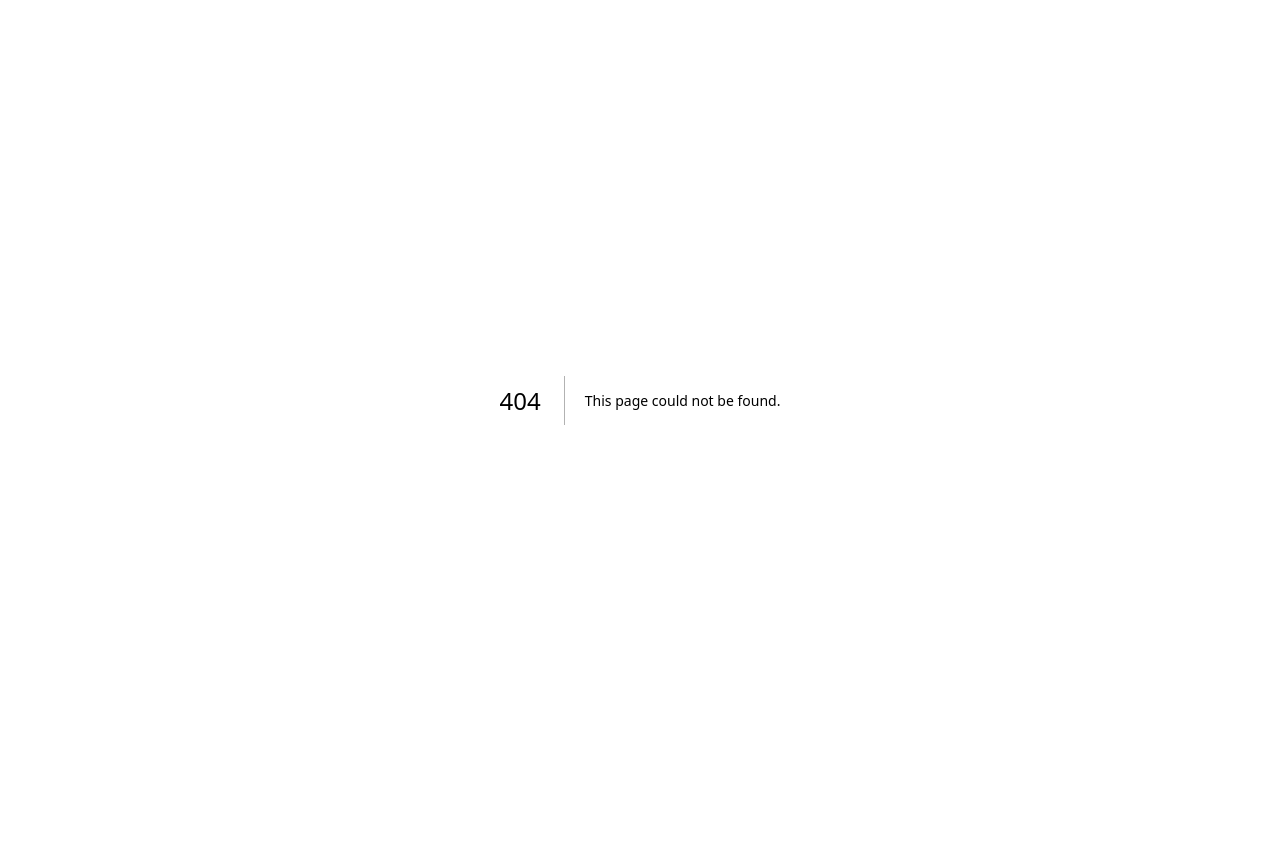
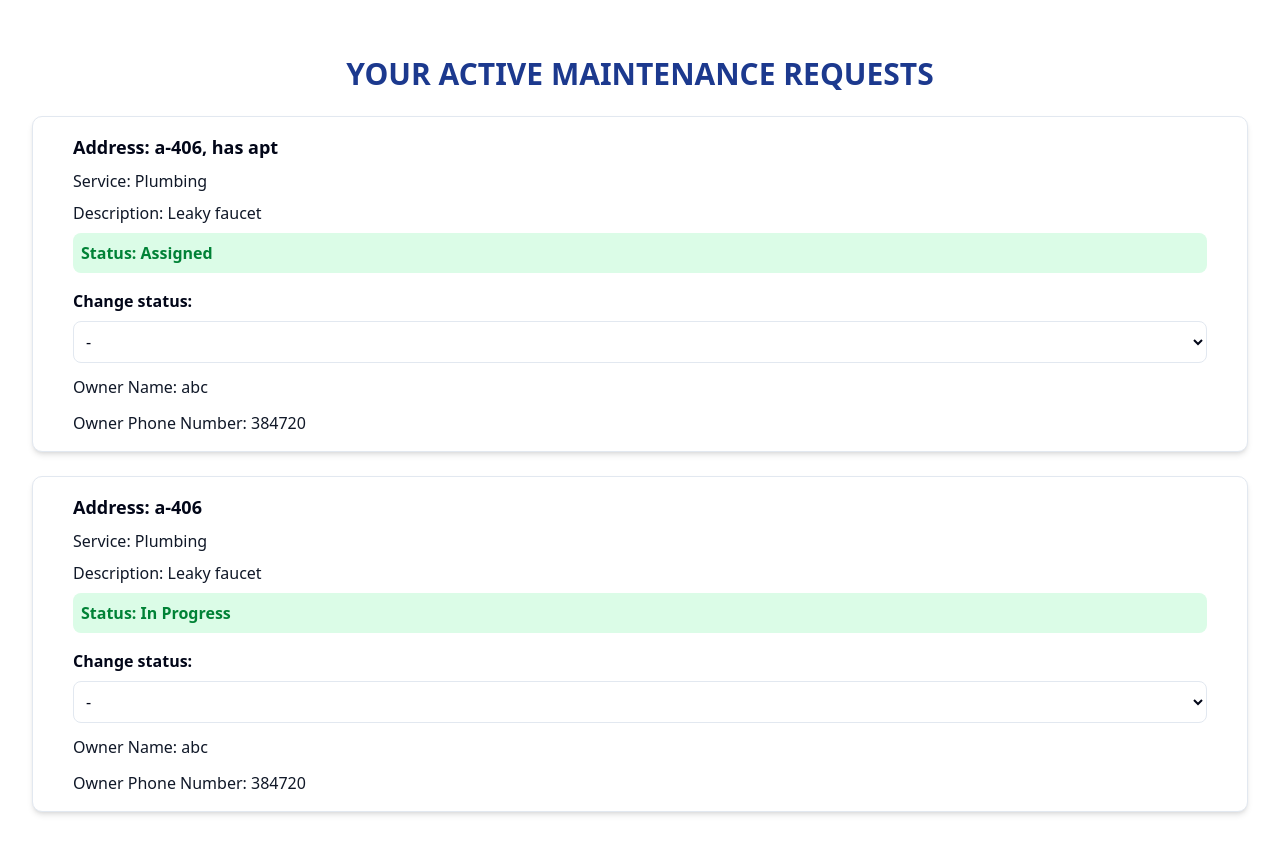
Before and after one commit to aashritha-kr/Rent-right, a Next.js app in the folder rent_right/: page /staff/currentRequests in a window 1280 px wide. Before the commit this address had no page. Before the commit the page ends 800 px from the top, so only its background shows below. Built offline with nearby package versions, Linux system fonts and the light colour scheme.

Commit message:
added active requests for staff

```diff
--- /dev/null
+++ b/rent_right/src/app/staff/currentRequests/page.tsx
@@ -0,0 +1,78 @@
+"use client";
+
+import { Card, CardContent, CardTitle } from "@/components/ui/card";
+import React, { useState } from "react";
+import { Button } from "@/components/ui/button";
+
+export default function YourRequestsPage() {
+  const [status, setStatus] = useState<{ [propertyIndex: number]: string }>({});
+
+  const currentRequests = [
+    {
+      address: "a-406, has apt",
+      type: "Apartment",
+      Ownername: "abc",
+      Ownernumber: "384720",
+      Status: "Assigned",
+      maintenance_id: "123",
+      Service: "Plumbing",
+      Description: "Leaky faucet",
+    },
+    {
+      address: "a-406",
+      type: "Villa",
+      Ownername: "abc",
+      Ownernumber: "384720",
+      Status: "In Progress",
+      maintenance_id: "124",
+      Service: "Plumbing",
+      Description: "Leaky faucet",
+    },
+  ];
+
+  const handleChange = (e: React.ChangeEvent<HTMLSelectElement>, propertyIndex: number) => {
+    setStatus((prev) => ({
+      ...prev,
+      [propertyIndex]: e.target.value,
+    }));
+  };
+
+  return (
+    <div className="p-8">
+      <h1 className="text-3xl font-bold text-blue-900 text-center p-6">
+        YOUR ACTIVE MAINTENANCE REQUESTS
+      </h1>
+
+      <div className="flex flex-col gap-6">
+        {currentRequests.map((request, index) => (
+          <Card key={index} className="p-4 shadow-md rounded-lg">
+            <CardContent>
+              <CardTitle className="text-lg">Address: {request.address}</CardTitle>
+              <p className="text-gray-900 my-2">Service: {request.Service}</p>
+              <p className="text-gray-900 mb-2">Description: {request.Description}</p>
+              <p className="text-green-700 font-semibold bg-green-100 p-2 rounded-md">
+                Status: {status[index] || request.Status}
+              </p>
+              <div className="mt-4">
+                <label className="font-semibold">Change status:</label>
+                <select
+                  value={status[index]}
+                  onChange={(e) => handleChange(e, index)}
+                  className="p-2 border rounded-md w-full mt-2"
+                >
+                  <option value="">-</option>
+                  <option value="Assigned">Assigned</option>
+                  <option value="In Progress">In Progress </option>
+                  <option value="Resolved">Resolved</option>
+
+                </select>
+              </div >
+              <p className="text-gray-900 my-3">Owner Name: {request.Ownername}</p>
+              <p className="text-gray-900">Owner Phone Number: {request.Ownernumber}</p>
+            </CardContent>
+          </Card>
+        ))}
+      </div>
+    </div>
+  );
+}
```
